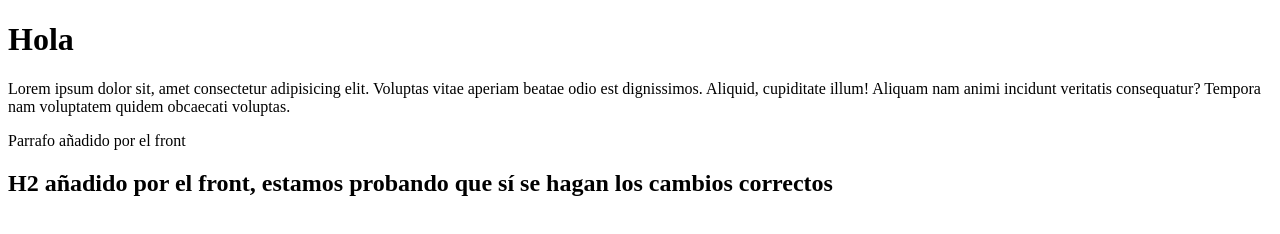
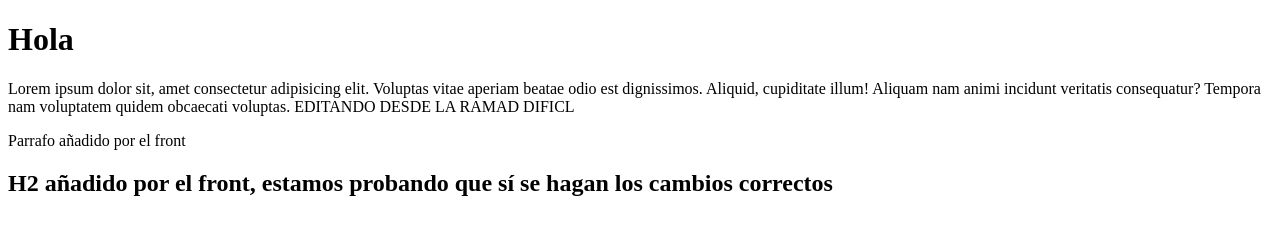
Before and after one commit to KeDuCa96/Learning-GIT-and-GITHUB, a plain HTML site: page index.html in a window 1280 px wide. Drawn offline with Linux system fonts and the light colour scheme.

Commit message:
modifique el primer parrafo

```diff
--- a/index.html
+++ b/index.html
@@ -9,10 +9,12 @@
 <body>
     <h1>Hola</h1>
 
-    <p>Lorem ipsum dolor sit, amet consectetur adipisicing elit. Voluptas vitae aperiam beatae odio est dignissimos. Aliquid, cupiditate illum! Aliquam nam animi incidunt veritatis consequatur? Tempora nam voluptatem quidem obcaecati voluptas.</p>
+    <p>Lorem ipsum dolor sit, amet consectetur adipisicing elit. Voluptas vitae aperiam beatae odio est dignissimos. Aliquid, cupiditate illum! Aliquam nam animi incidunt veritatis consequatur? Tempora nam voluptatem quidem obcaecati voluptas.  EDITANDO DESDE LA RAMAD DIFICL</p>
 
     <p>Parrafo añadido por el front</p>
 
     <h2>H2 añadido por el front, estamos probando que sí se hagan los cambios correctos</h2>
+
+
 </body>
 </html>
```
